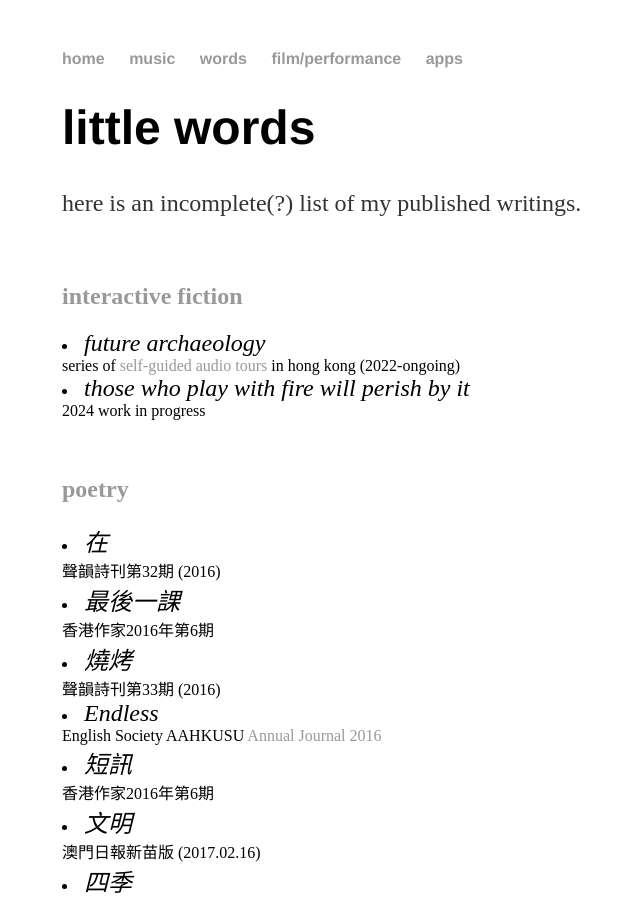
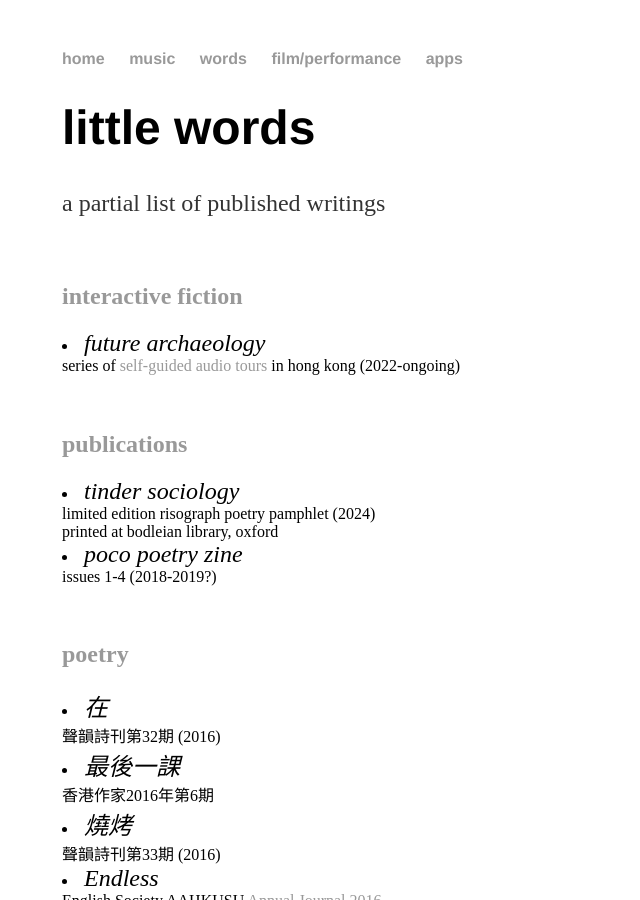
Before and after one commit to maksuihin/maksuihin.github.io, a Jekyll site: the page built from writings.html, in a window 1280 px wide and 900 px high. Shown: the whole window, without its empty margins (66-706 px from the left). Built offline with Jekyll 4.4.1, drawn with Linux system fonts in a browser that asks for light colours.

Commit message:
Update writings.html

```diff
--- a/writings.html
+++ b/writings.html
@@ -6,15 +6,23 @@ title: little words by MAK, Sui-hin
 
 			<h1>little words</h1>
 
-      <p>here is an incomplete(?) list of my published writings.</p>
+      <p>a partial list of published writings</p>
 			</br>
 
       <!--annualwriting-->
 	<!--麥瑞顯-->
+
 <h2>interactive fiction</h2><u1>
 <li><em>future archaeology</em></br>series of <a href="/future">self-guided audio tours</a> in hong kong (2022-ongoing)<br/></li>
-<li><em>those who play with fire will perish by it</em></br>2024 work in progress<br/></li>
+<!--<li><em>those who play with fire will perish by it</em></br>2024 work in progress<br/></li>-->
 
+				</ul>
+</br></br>
+
+	<h2>publications</h2><u1>
+<li><em>tinder sociology</em></br>limited edition risograph poetry pamphlet (2024)<br/>
+		printed at bodleian library, oxford<br/></li>
+<li><em>poco poetry zine</em></br>issues 1-4 (2018-2019?)<br/></li>
 				</ul>
 </br></br>
 
@@ -74,5 +82,6 @@ title: little words by MAK, Sui-hin
 <li><em>蝌蚪</em>    </br>字花第73期 (2018.05)<br/></li>
 <li><em>matsu</em>    </br>English Society AAHKUSU Annual Journal 2018 (2018.07)<br/>annual creative writing competition champion</li>
 <li><em>地圖</em>    </br>工人文藝第21期 (2019.07)<br/>第五屆「城市‧微觀」大專組嘉許獎</li>
-    </ul></span>   </br></br></br>
+    </ul></span>
+</br></br></br>
 </div></works>
```
